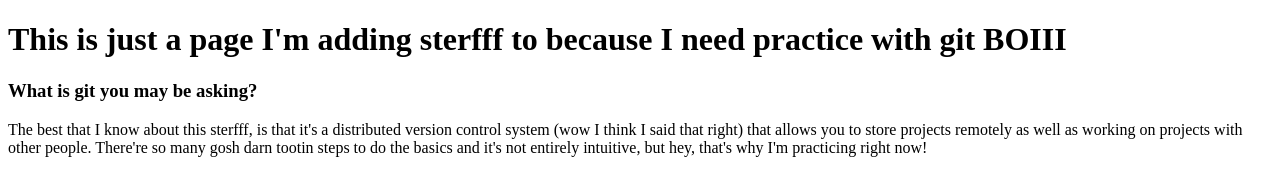
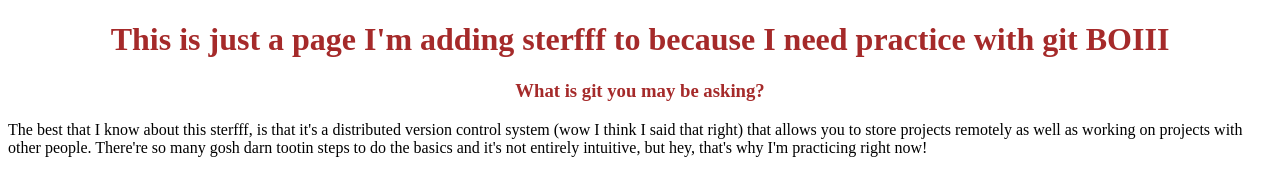
Before and after one commit to jessebillard/practicing_git, a plain HTML site: page index.html in a window 1280 px wide. Drawn offline with Linux system fonts and the light colour scheme; a script that the page names is missing.

Commit message:
Adds css, edits HTML

```diff
--- a/index.html
+++ b/index.html
@@ -5,12 +5,15 @@
     <meta http-equiv="X-UA-Compatible" content="IE=edge">
     <title>Practicing Git</title>
     <meta name="viewport" content="width=device-width, initial-scale=1">
-    <link rel="stylesheet" type="text/css" media="screen" href="main.css" />
+    <link rel="stylesheet" type="text/css" media="screen" href="style.css" />
     <script src="main.js"></script>
 </head>
 <body>
-    <h1>This is just a page I'm adding sterfff to because I need practice with git BOIII</h1>
-    <h3>What is git you may be asking?</h3>
+    <div class="titles">
+        <h1>This is just a page I'm adding sterfff to because I need practice with git BOIII</h1>
+        <h3>What is git you may be asking?</h3>
+    </div>
+
     <p>The best that I know about this sterfff, is that it's a distributed version control system (wow I think I said that right) that allows you to store projects remotely as well as working on projects with other people. There're so many gosh darn tootin steps to do the basics and it's not entirely intuitive, but hey, that's why I'm practicing right now!</p>
 </body>
 </html>
--- /dev/null
+++ b/style.css
@@ -0,0 +1,4 @@
+.titles {
+    text-align: center;
+    color: brown;
+}
```
